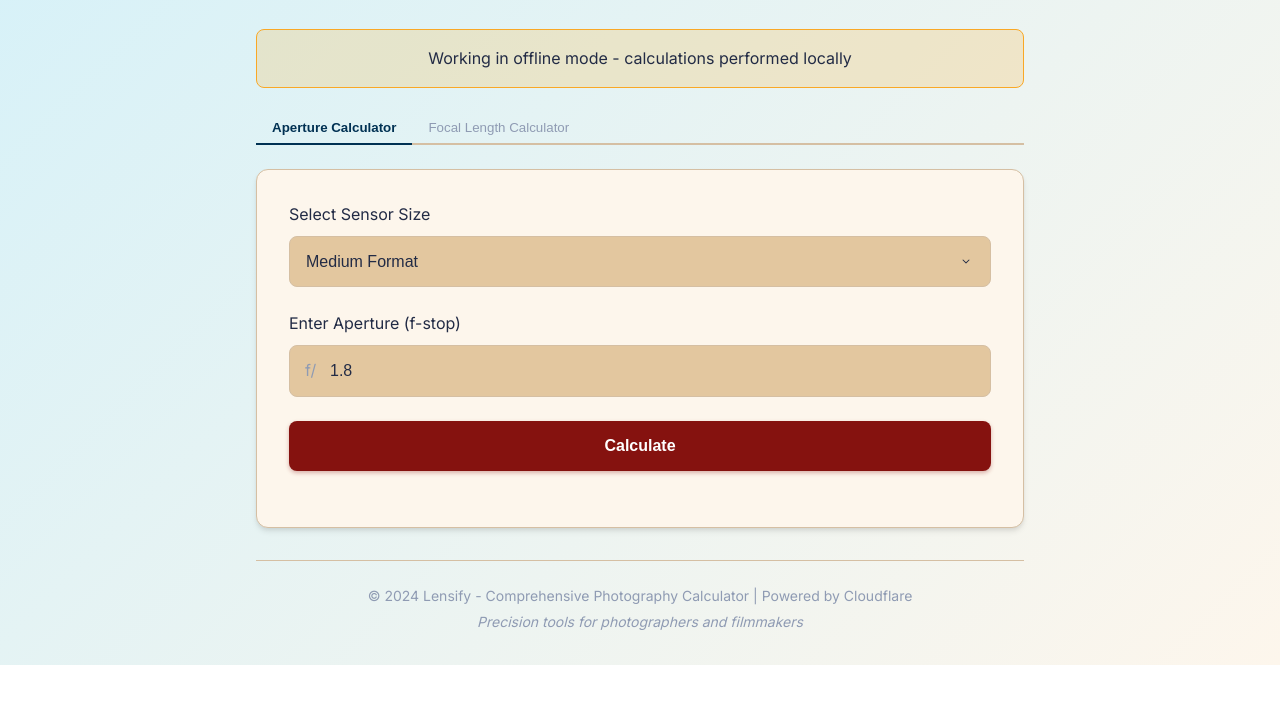
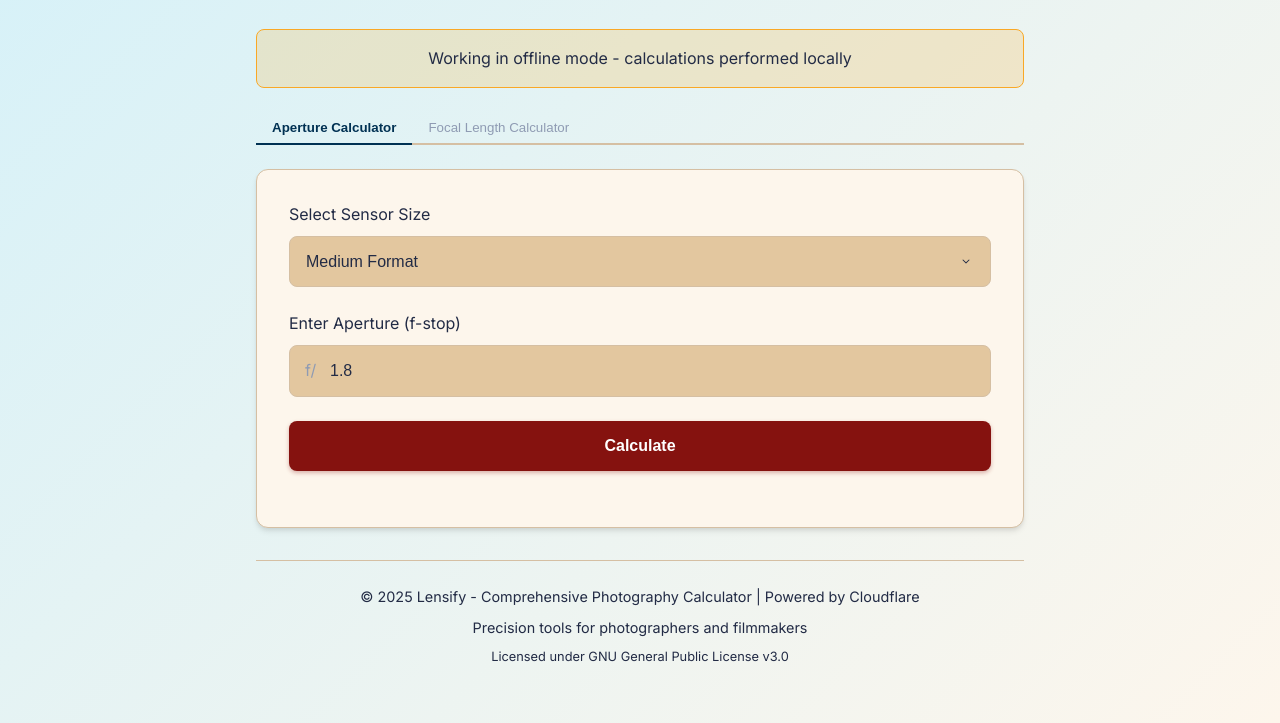
Before and after one commit to yagami1997/Lensify, a plain HTML site: page public/index.html in a window 1280 px wide. Shown: the part 182-905 px from the top of the page. Before the commit the page ends 847 px from the top, so only its background shows below. Drawn offline with Linux system fonts and the light colour scheme; no server answers.

Commit message:
feat: update footer with 2025 copyright and GPLv3 notice

```diff
--- a/public/index.html
+++ b/public/index.html
@@ -267,9 +267,12 @@
             </div>
         </main>
 
-        <footer>
-            <p>&copy; 2024 Lensify - Comprehensive Photography Calculator | Powered by Cloudflare</p>
-            <p class="motto">Precision tools for photographers and filmmakers</p>
+        <footer class="footer">
+            <div class="footer-content">
+                <p>© 2025 Lensify - Comprehensive Photography Calculator | Powered by Cloudflare</p>
+                <p>Precision tools for photographers and filmmakers</p>
+                <p class="license">Licensed under GNU General Public License v3.0</p>
+            </div>
         </footer>
     </div>
 
--- a/public/malibu.css
+++ b/public/malibu.css
@@ -407,3 +407,26 @@ footer {
     border-bottom: 1px solid var(--ocean-blue);
   }
 }
+
+.footer {
+  margin-top: 2rem;
+  padding: 1rem;
+  text-align: center;
+  color: var(--text-secondary);
+}
+
+.footer-content {
+  max-width: 800px;
+  margin: 0 auto;
+}
+
+.footer p {
+  margin: 0.5rem 0;
+  font-size: 0.9rem;
+}
+
+.footer .license {
+  font-size: 0.8rem;
+  color: var(--text-tertiary);
+  margin-top: 0.5rem;
+}
```
